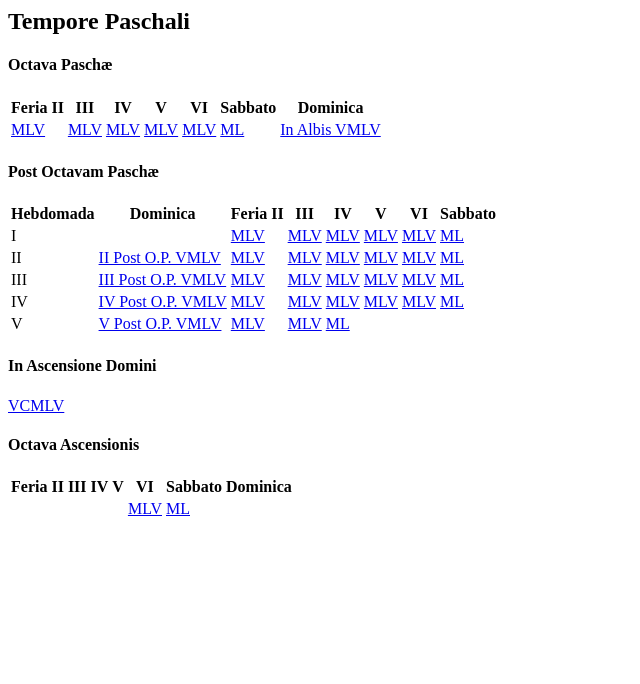
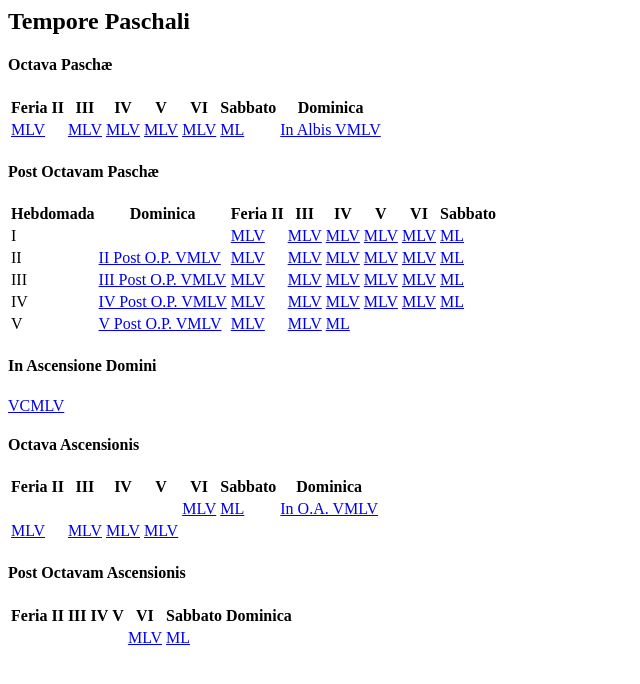
Before and after one commit to jakubjelinek/jakubjelinek.github.io, a plain HTML site: page noty/index.html in a window 1280 px wide. Shown: the whole page, without its empty margins (0-640 px from the left). Drawn offline with Linux system fonts and the light colour scheme.

Commit message:
Add further scores.

```diff
--- a/noty/index.html
+++ b/noty/index.html
@@ -72,7 +72,28 @@
 <p><h4>In Ascensione Domini</h4>
 <a href="tp/ascensionedomini.pdf">VCMLV</a>
 </div>
+<div>
 <p><h4>Octava Ascensionis</h4>
+<table>
+<tr><th>Feria II</th><th>III</th><th>IV</th><th>V</th><th>VI</th><th>Sabbato</th><th>Dominica</th></tr>
+<tr><td></td>
+<td></td>
+<td></td>
+<td></td>
+<td><a href="tp/feriavi-oa.pdf">MLV</a></td>
+<td><a href="tp/sabbato-oa.pdf">ML</a></td>
+<td><a href="tp/dominicainfraoctavamascensionis.pdf">In O.A. VMLV</a></td>
+</tr>
+<tr>
+<td><a href="tp/feriaii-oa.pdf">MLV</a></td>
+<td><a href="tp/feriaiii-oa.pdf">MLV</a></td>
+<td><a href="tp/feriaiv-oa.pdf">MLV</a></td>
+<td><a href="tp/feriav-oa.pdf">MLV</a></td>
+</tr>
+</table>
+</div>
+<div>
+<p><h4>Post Octavam Ascensionis</h4>
 <table>
 <tr><th>Feria II</th><th>III</th><th>IV</th><th>V</th><th>VI</th><th>Sabbato</th><th>Dominica</th></tr>
 <tr><td></td>
@@ -83,6 +104,5 @@
 <td><a href="tp/sabbato-oa.pdf">ML</a></td>
 </tr>
 </table>
-</div>
 </body>
 </html>
```
Also changed, not shown: 10 other files.
